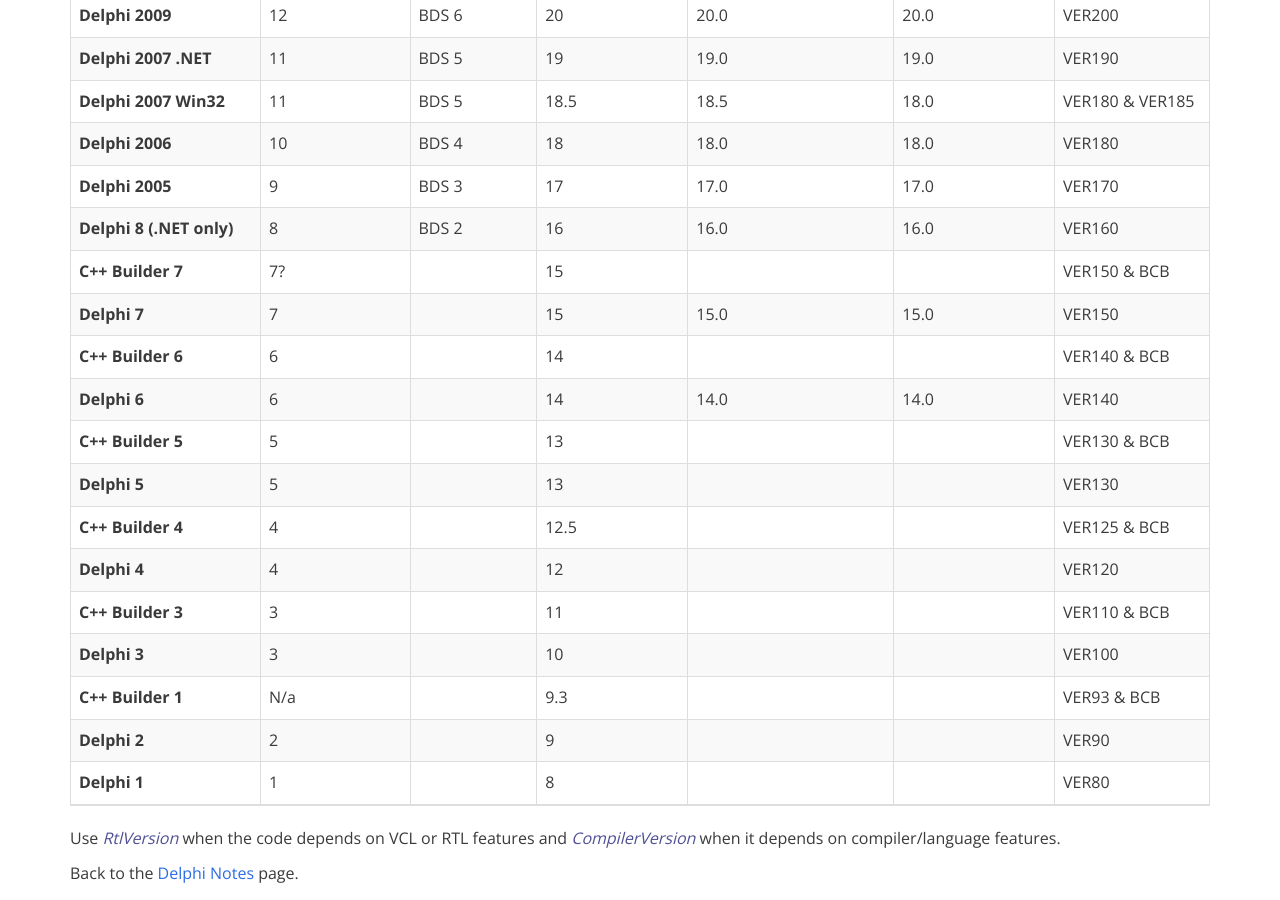
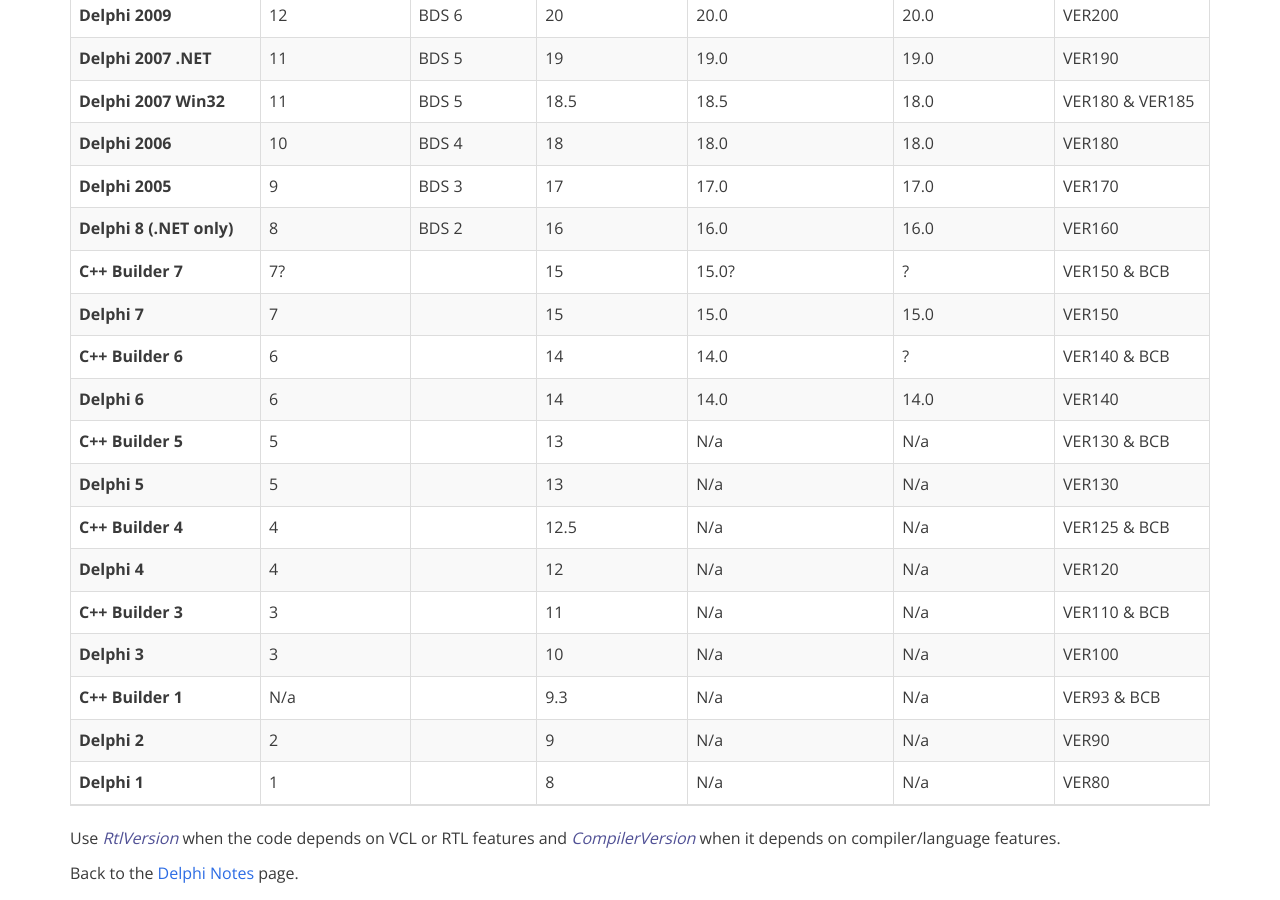
Before and after one commit to delphidabbler/delphidabbler.github.io, a Jekyll site: the page built from notes/version-numbers.html, in a window 1280 px wide and 900 px high, scrolled down 965 px. Built offline with Jekyll 4.4.1, drawn with Linux system fonts in a browser that asks for light colours; nearby versions of some CDN libraries; comment, search, counter and statistics services are not loaded.

Commit message:
Completed CompilerVersion & RtlVersion columns

```diff
--- a/notes/version-numbers.html
+++ b/notes/version-numbers.html
@@ -210,8 +210,8 @@
                     <td>7?</td>
                     <td></td>
                     <td>15</td>
-                    <td></td>
-                    <td></td>
+                    <td>15.0?</td>
+                    <td>?</td>
                     <td>VER150 &amp; BCB</td>
                 </tr>
                 <tr>
@@ -228,8 +228,8 @@
                     <td>6</td>
                     <td></td>
                     <td>14</td>
-                    <td></td>
-                    <td></td>
+                    <td>14.0</td>
+                    <td>?</td>
                     <td>VER140 &amp; BCB</td>
                 </tr>
                 <tr>
@@ -246,8 +246,8 @@
                     <td>5</td>
                     <td></td>
                     <td>13</td>
-                    <td></td>
-                    <td></td>
+                    <td>N/a</td>
+                    <td>N/a</td>
                     <td>VER130 &amp; BCB</td>
                 </tr>
                 <tr>
@@ -255,8 +255,8 @@
                     <td>5</td>
                     <td></td>
                     <td>13</td>
-                    <td></td>
-                    <td></td>
+                    <td>N/a</td>
+                    <td>N/a</td>
                     <td>VER130</td>
                 </tr>
                 <tr>
@@ -264,8 +264,8 @@
                     <td>4</td>
                     <td></td>
                     <td>12.5</td>
-                    <td></td>
-                    <td></td>
+                    <td>N/a</td>
+                    <td>N/a</td>
                     <td>VER125 &amp; BCB</td>
                 </tr>
                 <tr>
@@ -273,8 +273,8 @@
                     <td>4</td>
                     <td></td>
                     <td>12</td>
-                    <td></td>
-                    <td></td>
+                    <td>N/a</td>
+                    <td>N/a</td>
                     <td>VER120</td>
                 </tr>
                 <tr>
@@ -282,8 +282,8 @@
                     <td>3</td>
                     <td></td>
                     <td>11</td>
-                    <td></td>
-                    <td></td>
+                    <td>N/a</td>
+                    <td>N/a</td>
                     <td>VER110 &amp; BCB</td>
                 </tr>
                 <tr>
@@ -291,8 +291,8 @@
                     <td>3</td>
                     <td></td>
                     <td>10</td>
-                    <td></td>
-                    <td></td>
+                    <td>N/a</td>
+                    <td>N/a</td>
                     <td>VER100</td>
                 </tr>
                 <tr>
@@ -300,8 +300,8 @@
                     <td>N/a</td>
                     <td></td>
                     <td>9.3</td>
-                    <td></td>
-                    <td></td>
+                    <td>N/a</td>
+                    <td>N/a</td>
                     <td>VER93 &amp; BCB</td>
                 </tr>
                 <tr>
@@ -309,8 +309,8 @@
                     <td>2</td>
                     <td></td>
                     <td>9</td>
-                    <td></td>
-                    <td></td>
+                    <td>N/a</td>
+                    <td>N/a</td>
                     <td>VER90</td>
                 </tr>
                 <tr>
@@ -318,8 +318,8 @@
                     <td>1</td>
                     <td></td>
                     <td>8</td>
-                    <td></td>
-                    <td></td>
+                    <td>N/a</td>
+                    <td>N/a</td>
                     <td>VER80</td>
                 </tr>
             </tbody>
```
